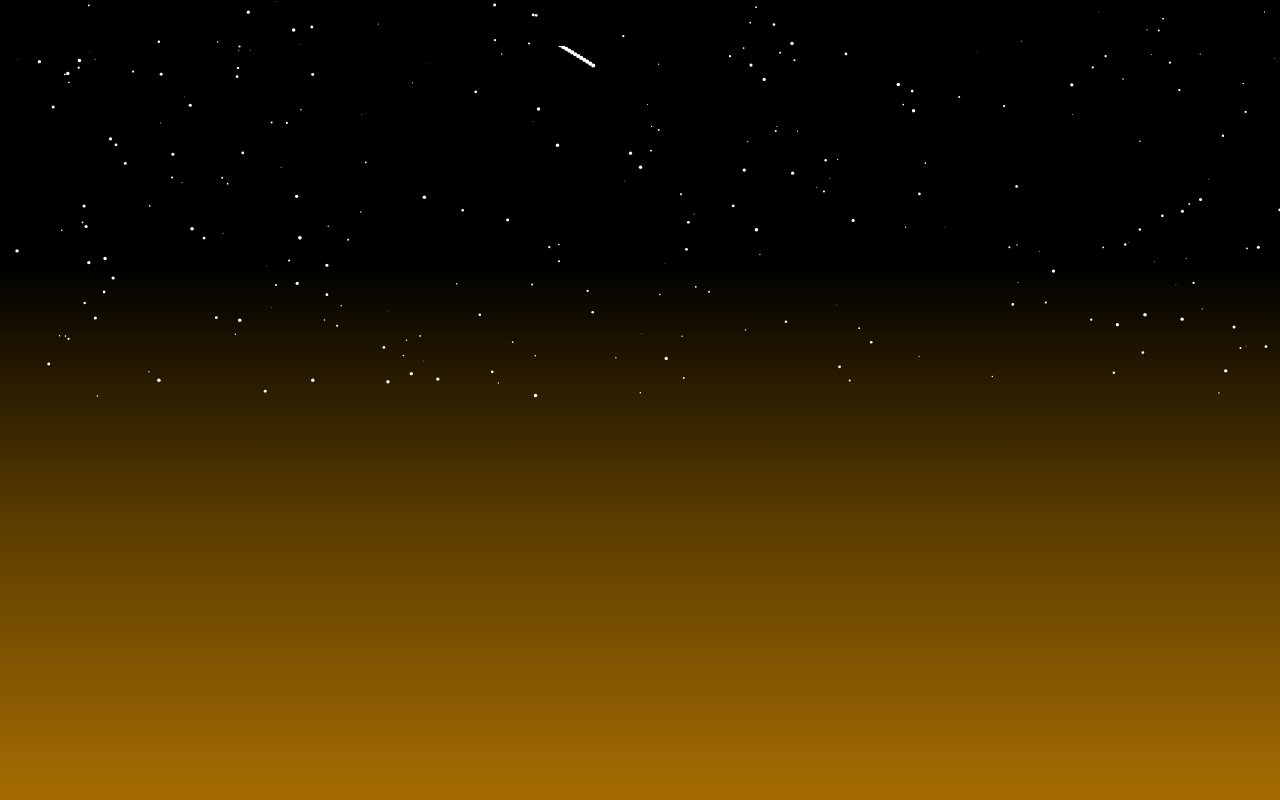
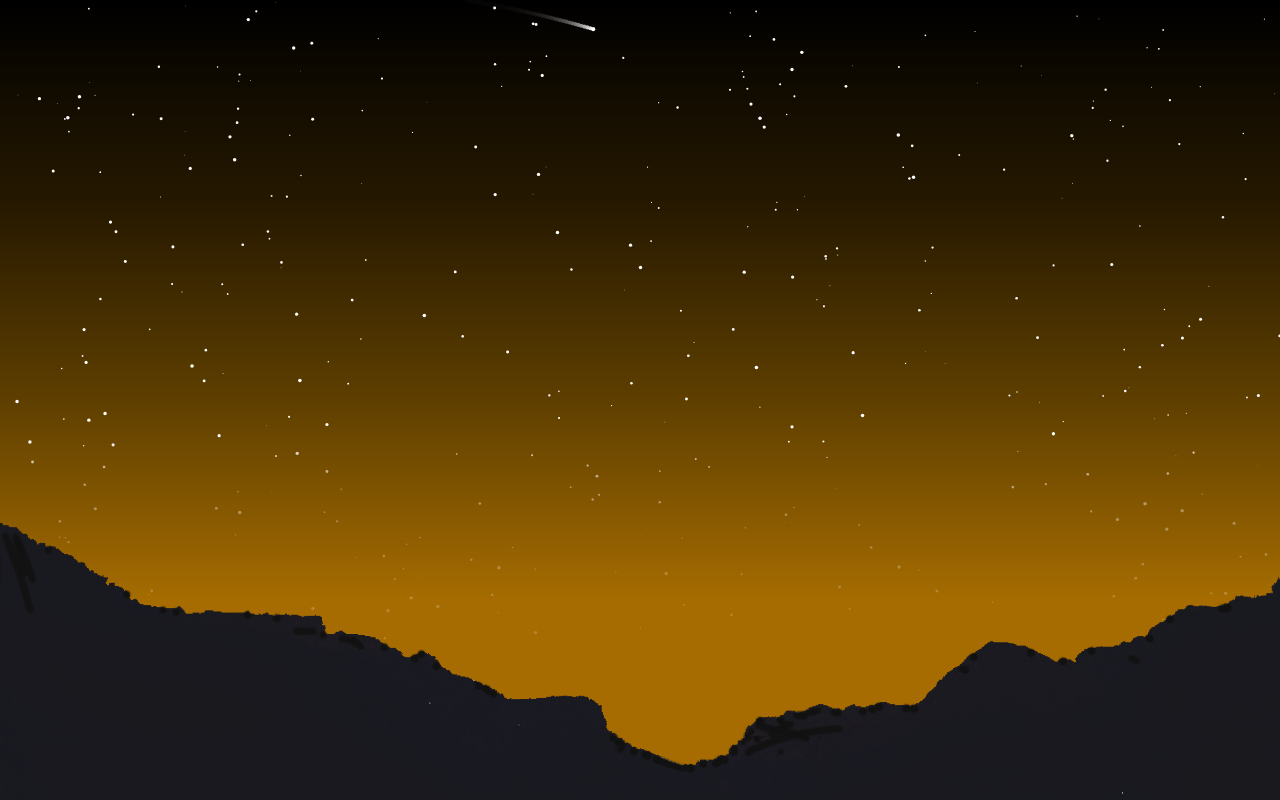
Before and after one commit to gunda3220/night-sky, a plain HTML site: page index.html in a window 1280 px wide. Drawn offline with Linux system fonts and the light colour scheme; animation ran at ten frames a second.

Commit message:
updated the falling stars with smooth trails

```diff
--- a/app.js
+++ b/app.js
@@ -5,13 +5,12 @@ var ctx = canvas.getContext("2d");
 var ctx1 = canvas1.getContext("2d");
 var cwidth, cheight;
 var randomTime = 0;
-var yArray = [];
-var sum = 0;
-var temp = 0;
-var diff = 0;
+var opacity = 1;
+var grd = ctx.createLinearGradient(0,0,0,canvas.height);
 window.onresize = function(){
   reset();
   insertStars();
+  animate();
 }
 reset();
 function reset(){
@@ -21,26 +20,45 @@ function reset(){
   canvas.height = cheight;
   canvas1.width = cwidth;
   canvas1.height = cheight;
+  grd = ctx1.createLinearGradient(0,0,0,canvas.height);
+  grd.addColorStop(0, "rgba(0,0,0,1)");
+  grd.addColorStop(0.25, "rgba(37, 24, 0,1)");
+  grd.addColorStop(0.5, "rgba(94, 63, 0,1)");
+  grd.addColorStop(0.75, "rgba(166, 108, 1,1)");
+  ctx1.fillStyle = grd;
+  ctx1.fillRect(0, 0, canvas.width, canvas.height);
 }
 function newStar(){
   var star = {};
   star.x = Math.random()*cwidth;
-  star.y = (Math.random()*cheight*0.5);
+  star.y = (Math.random()*cheight*0.8);
   star.radius = (Math.random()*1.5+0.3);
   stars.push(star);
 }
 function insertStars(){
   stars = [];
-  for(let i = 0;i< 250;i++)
+  for(let i = 0;i< 350;i++)
   {
     newStar();
   }
   for(let ix in stars){
     var star = stars[ix];
+    if(star.y < cheight/2)
+    {
       ctx.beginPath();
       ctx.arc(star.x,star.y,star.radius,0,Math.PI*2);
       ctx.fillStyle = "#ffffff";
       ctx.fill();
+      ctx.closePath();
+    }
+    else{
+      ctx.beginPath();
+      ctx.arc(star.x,star.y,star.radius,0,Math.PI*2);
+      opacity = 0.1*(cheight/2)/(star.y - cheight/2);
+      ctx.fillStyle = `rgba(255,255,255,${opacity})`;
+      ctx.fill();
+      ctx.closePath();
+    }
   }
 }
 insertStars();
@@ -56,75 +74,54 @@ function fallingStar(){
   fStar.x = Math.random()*cwidth;
   dt = (fStar.x>cwidth/2) ? -1 : 1;
   yPos = Math.random() > 0.5;
-  fStar.y = cheight/2*(yPos);
-  temp = fStar.y;
+  fStar.y = cheight*(yPos);
   fStar.radius = Math.random()*1.8+0.3;
   ctx1.beginPath();
   ctx1.arc(fStar.x,fStar.y,fStar.radius,0,Math.PI*2);
   ctx1.fillStyle = "#ffffff";
   ctx1.fill();
+  ctx1.closePath();
   animate();
-  sum = 0;
-  diff = 0;
   clearInterval(starTiming);
-  randomTime = Math.random()*4000+4000;
+  randomTime = Math.random()*5000+5000;
   starTiming = setInterval(fallingStar,randomTime);
 }
 function animate(){
   requestId = window.requestAnimationFrame(animate);
+  grd = ctx1.createLinearGradient(0,0,0,canvas.height);
+  grd.addColorStop(0, "rgba(0,0,0,0.12)");
+  grd.addColorStop(0.25, "rgba(37, 24, 0,0.12)");
+  grd.addColorStop(0.5, "rgba(94, 63, 0,0.12)");
+  grd.addColorStop(0.75, "rgba(166, 108, 1,0.2)");
+  ctx1.fillStyle = grd;
+  ctx1.fillRect(0, 0, canvas.width, canvas.height);
   fStar.x += 3*dt;
   if(yPos)
   {
-    fStar.y -= Math.pow((fStar.x*3/cwidth),2);
+    fStar.y -= Math.pow((fStar.x*2/cwidth),2);
   }
   else{
-    fStar.y += Math.pow((fStar.x*3/cwidth),2);
+    fStar.y += Math.pow((fStar.x*2/cwidth),2);
   }
 
-  diff = Math.abs(fStar.y - temp);
-  diff = diff/fStar.y;
-  yArray.push(diff);
-
-  temp = fStar.y;
-
-  if(yArray.length > 5){
-    yArray.pop();
-  }
-  if(yArray.length >= 5)
+  if(fStar.y < cheight/2)
   {
-    for(let i = 0;i<yArray.length;i++)
-    {
-      sum += yArray[i];
-    }
-  }
-    if(dt > 0)
-    {
-      if(!yPos)
-      {
-        ctx1.clearRect(0,0,fStar.x-20,fStar.y-20);
-      }
-      else{
-        ctx1.clearRect(0,0,fStar.x-20,cheight);
-      }
-    }
-    else{
-      if(yPos)
-      {
-        ctx1.clearRect(fStar.x+30,0,cwidth - fStar.x - 30,cheight);
-      }
-      else{
-        ctx1.clearRect(fStar.x+30,0,cwidth-fStar.x-30,cheight);
-      }
-    }
-
     ctx1.beginPath();
     ctx1.arc(fStar.x,fStar.y,fStar.radius,0,Math.PI*2);
     ctx1.fillStyle = "#ffffff";
     ctx1.fill();
-  if((fStar.y > cheight/2) || (fStar.y < 0) || (fStar.x > cwidth) || (fStar.x < 0)){
+    ctx1.closePath();
+  }
+  else
+  {
+    ctx1.beginPath();
+    ctx1.arc(fStar.x,fStar.y,fStar.radius,0,Math.PI*2);
+    opacity = 0.1*cheight*0.5/(fStar.y - cheight/2);
+    ctx1.fillStyle = `rgba(255,255,255,${opacity})`;
+    ctx1.fill();
+    ctx1.closePath();
+  }
+  if((fStar.y > (cheight)+30) || (fStar.y < -30) || (fStar.x > cwidth+30) || (fStar.x < -30)){
     window.cancelAnimationFrame(requestId);
-    ctx1.clearRect(0,0,cwidth,cheight)
-    ctx1.fillStyle = "#000000";
-    ctx1.fill();
   }
 }
--- a/index.html
+++ b/index.html
@@ -6,8 +6,10 @@
     <link rel="stylesheet" href="master.css">
   </head>
   <body>
+    <img src="foreground.png" alt="">
     <canvas id="canvas"></canvas>
     <canvas id="canvas1"></canvas>
+    <canvas id="canvasbg"></canvas>
     <script type="text/javascript" src = "app.js">
 
     </script>
--- a/master.css
+++ b/master.css
@@ -8,7 +8,8 @@ body{
   width:100%;
   height:100vh;
   text-align: center;
-  background-image: linear-gradient(black,black,#5e3f00,#a66c01);
+
+  /* background-image: linear-gradient(black,#251800,#5e3f00,#a66c01); */
 }
 #canvas{
   position:absolute;
@@ -16,7 +17,7 @@ body{
   left:0;
   width:100%;
   height:100%;
-  z-index:-1;
+  z-index:2;
 }
 #canvas1{
   position:absolute;
@@ -24,6 +25,13 @@ body{
   left:0;
   width:100%;
   height:100%;
-  z-index:-2;
-  background-color: #00000000;
+  z-index:1;
 }
+img{
+  position:absolute;
+  width:100%;
+  height:auto;
+  left:0;
+  bottom:0;
+  z-index:4;
+}
```
Also changed, not shown: foreground.png (added), 1 other file. Lines whose indentation alone changed are shown as unchanged.
